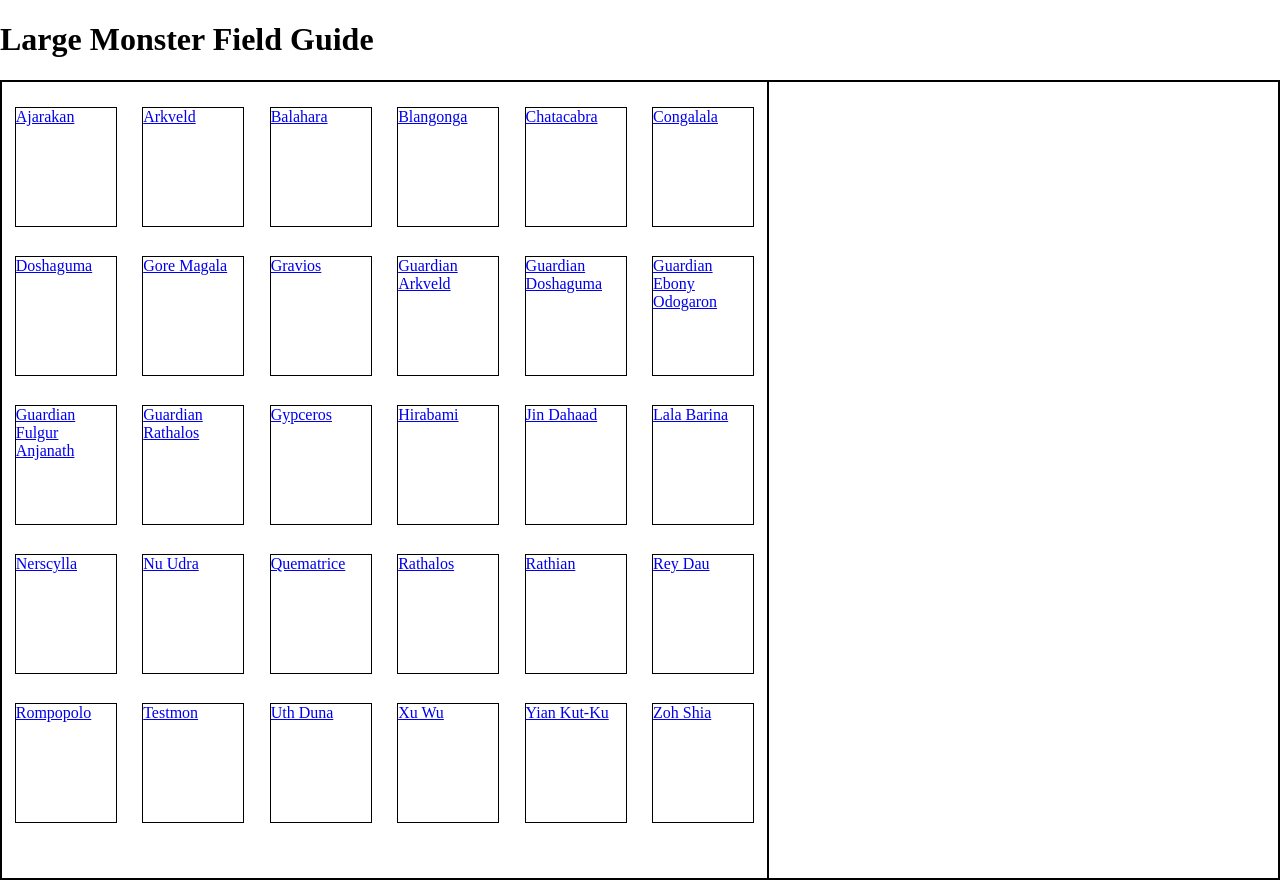
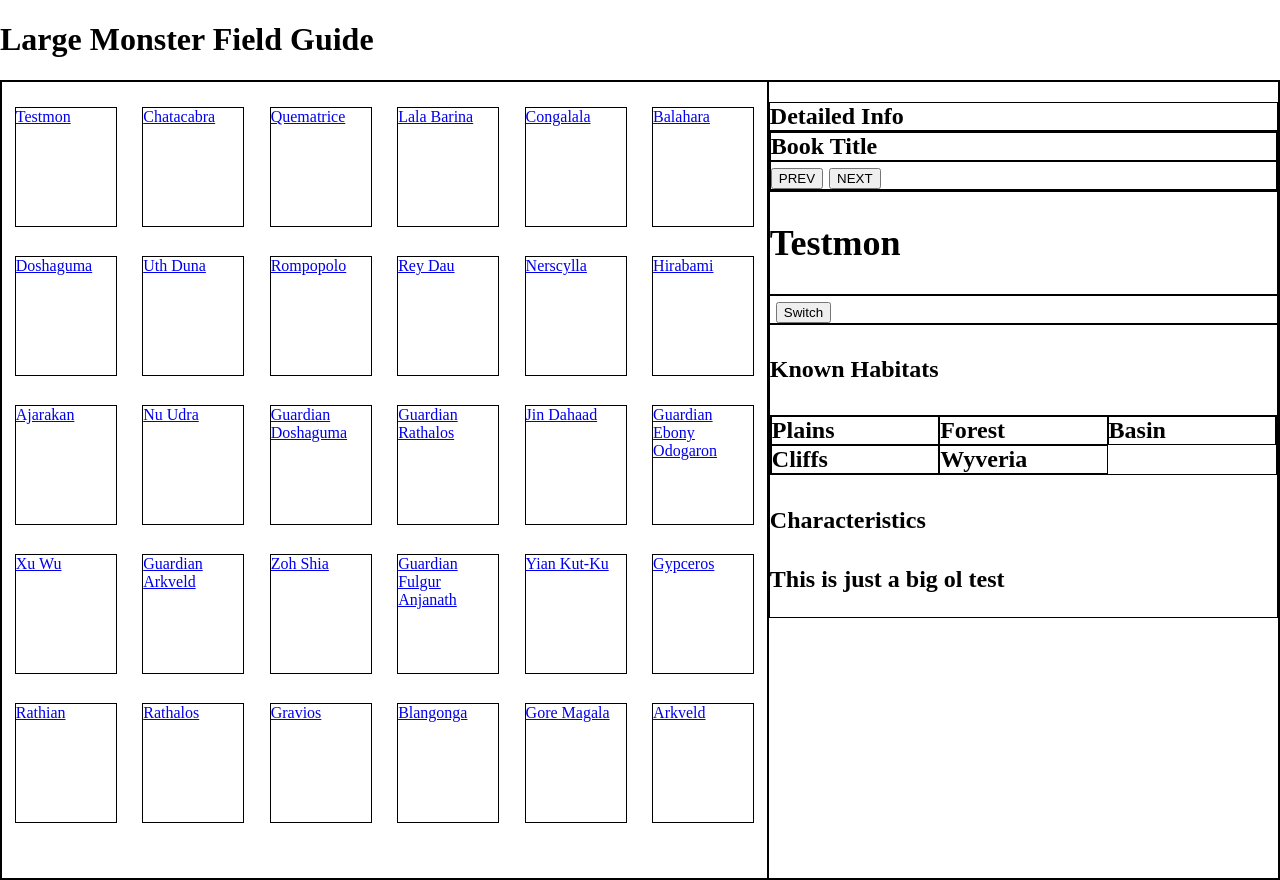
Before and after one commit to ansorokey/mhwilds, a Flask app: page /monsters in a window 1280 px wide. Run offline with Flask 3, Linux system fonts and the light colour scheme; data comes from the database, SQL or seed files in the repository; both versions use the stored data as it was after the commit.

Commit message:
Can now switch between page 1 bottom section

```diff
--- a/app.py
+++ b/app.py
@@ -36,13 +36,15 @@
         'characteristics': res[2],
         'helpfulHints':res[3]
     }
+    habitats = cur.execute(f"SELECT plains, forest, basin, cliffs, wyveria FROM monster_locales WHERE monsterId={monster['id']}").fetchone()
     cur.close()
     return {
         'html': render_template('guide_details.html',
         name=monster['name'],
         id=monster['id'],
-        characteristic=monster['characteristics'],
-        helpfulHints=monster['helpfulHints']
+        characteristics=monster['characteristics'],
+        helpfulHints=monster['helpfulHints'],
+        habitats=habitats
         )
     }
 
@@ -50,7 +52,7 @@
 def getAllMonsters():
     con = sqlite3.connect(dbsrc)
     cur = con.cursor()
-    res = cur.execute("SELECT id, name FROM large_monsters;")
+    res = cur.execute("SELECT id, name FROM large_monsters ORDER BY id;")
     data = [{'name': entry[1], 'id': entry[0]} for entry in res.fetchall()]
     cur.close()
     return render_template(
--- a/static/script.js
+++ b/static/script.js
@@ -1,15 +1,4 @@
 console.log('Hello world');
-
-async function testFetch() {
-    const res = await fetch('/monsters/1', {
-        method: 'GET'
-    });
-
-    if (res.ok) {
-        const json = await res.json();
-        console.log(json);
-    }
-}
 
 async function fetchMonsterPage1(id) {
     const res = await fetch(`/monsters/${+id}`, {
@@ -22,20 +11,28 @@
     }
 }
 
-testFetch();
+async function writeGuide(id, page) {
+    const data = await fetchMonsterPage1(id);
+    const guideDetails = document.querySelector('#guide-details');
+    guideDetails.innerHTML = `<h2>${data.html}</h2>`;
+
+    if(page === 1) {
+        const page1SwitchBtn = document.querySelector('#page-1-switch-btn');
+
+        page1SwitchBtn.addEventListener('click', () => {
+            document.querySelector('#page1-switch-a').classList.toggle('hidden');
+            document.querySelector('#page1-switch-b').classList.toggle('hidden');
+            page1SwitchBtn.dataset.showa = page1SwitchBtn.dataset.showa ? "False" : "True"
+        })
+    }
+}
 
 window.addEventListener('DOMContentLoaded', () => {
     const allMonsterTiles = document.querySelectorAll('.monster-listing');
-    console.log(allMonsterTiles);
 
     allMonsterTiles.forEach(tile =>
-        tile.addEventListener('click', async () => {
-            const data = await fetchMonsterPage1(tile.dataset.monsterid);
-            console.log(data);
+        tile.addEventListener('click', () => writeGuide(tile.dataset.monsterid, 1))
+    )
 
-            const guideDetails = document.querySelector('#guide-details');
-            guideDetails.innerHTML = `<h2>${data.html}</h2>`
-
-        })
-    )
+    writeGuide(1, 1);
 })
--- a/static/style.css
+++ b/static/style.css
@@ -49,3 +49,7 @@
     grid-template-columns: repeat(3, 1fr);
     grid-template-rows: repeat(2, 1fr);
 }
+
+.hidden {
+    display: none;
+}
--- a/templates/guide_details.html
+++ b/templates/guide_details.html
@@ -14,17 +14,43 @@
 
 <div>
     <img src="" alt="">
-    <div>
-        <button>Part 1</button>
-        <button>Part 2</button>
-    </div>
+    <button id="page-1-switch-btn" data-showa="True">
+        Switch
+    </button>
 </div>
 
+<div id="page1-switch-a" class="">
     <h4> Known Habitats </h4>
 
     <div id="habitats-ctn">
-    {{habitats}}
+    {% if habitats[0] == 1 %}
+        <div>Plains</div>
+        {% endif %}
+
+        {% if habitats[1] == 1 %}
+        <div>Forest</div>
+        {% endif %}
+
+    {% if habitats[2] == 1 %}
+        <div>Basin</div>
+        {% endif %}
+
+    {% if habitats[3] == 1 %}
+        <div>Cliffs</div>
+        {% endif %}
+
+        {% if habitats[4] == 1 %}
+        <div>Wyveria</div>
+        {% endif %}
     </div>
 
     <h4>Characteristics</h4>
     <p>{{characteristics}}</p>
+</div>
+
+<div id="page1-switch-b" class="hidden">
+    <h4>Special Attack</h4>
+    <div>
+        Special attacks go here
+    </div>
+</div>
```
Also changed, not shown: db/seed.sql (+28 -0 lines), db/database.db. Lines whose indentation alone changed are shown as unchanged.
